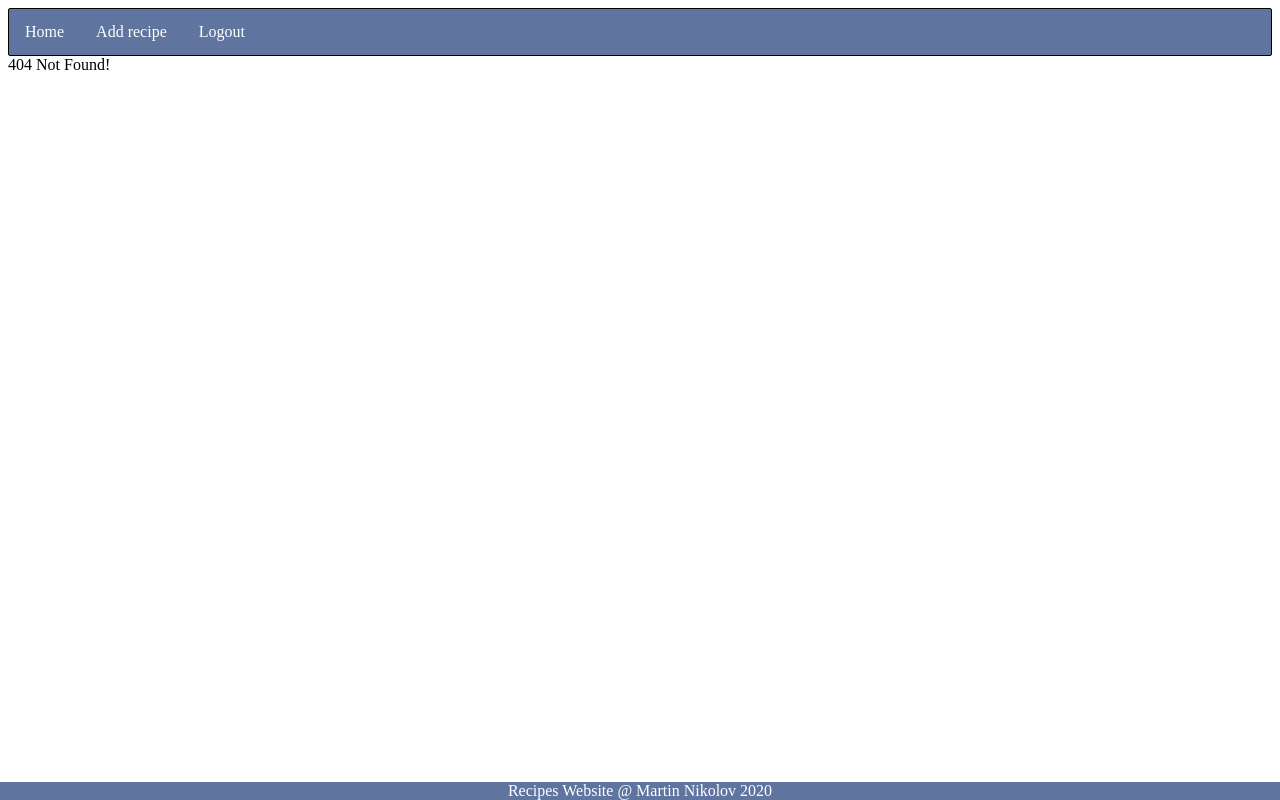
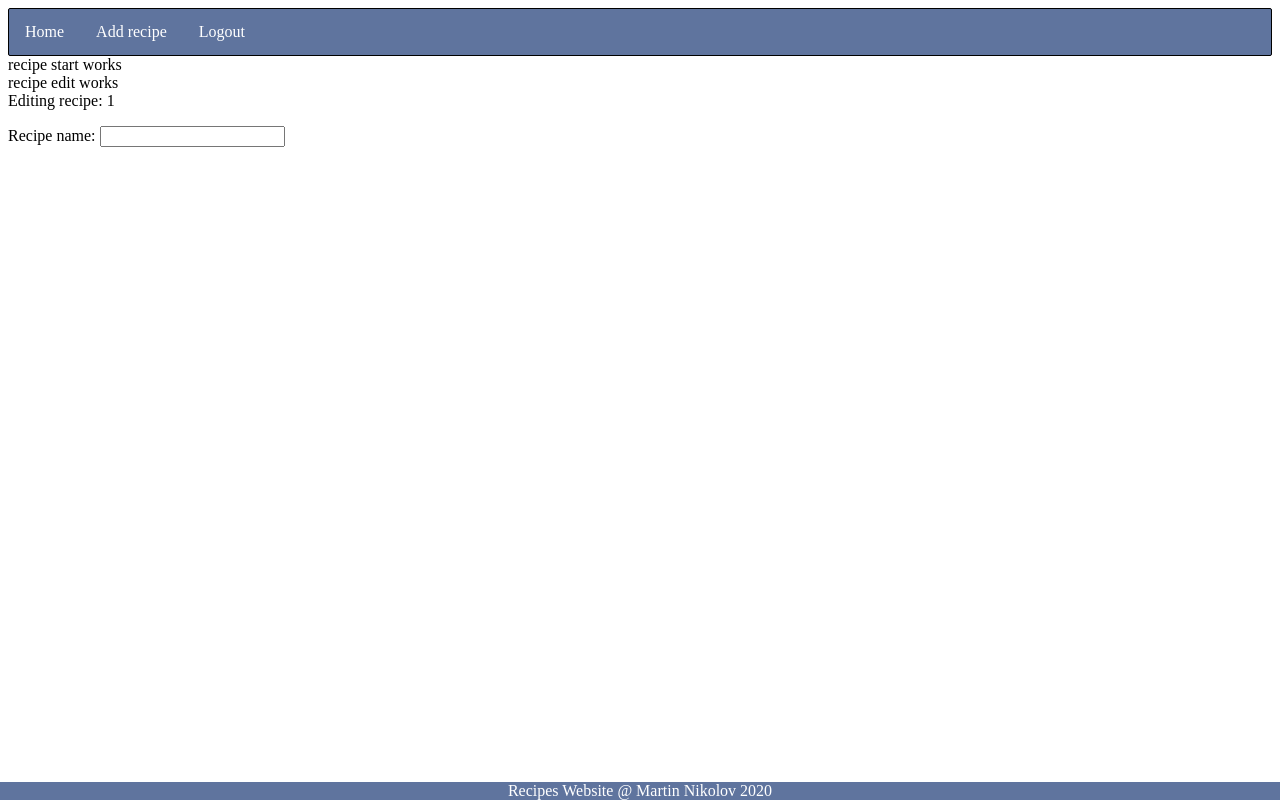
Before and after one commit to martinnikolov93/recipes--vue, a Vue app: page /recipe/1/edit in a window 1280 px wide. Before the commit this address had no page. Built offline with nearby package versions, Linux system fonts and the light colour scheme; no server answers; sample sign-in values are in the browser's storage.

Commit message:
Added recipe edit component and fetching data to it

```diff
--- a/src/components/recipes/RecipeDetails.vue
+++ b/src/components/recipes/RecipeDetails.vue
@@ -3,6 +3,7 @@
     recipe details works
     <div>Recipe ID: {{recipeId}}</div>
     <div>Recipe Name: {{selectedRecipe.name}}</div>
+    <router-link :to="recipeId | recipeEditLink">Edit</router-link>
   </div>
 </template>
 
@@ -10,6 +11,7 @@
 import recipesMixin from "@/mixins/recipes-mixin";
 
 export default {
+  name: "RecipeDetails",
   props: {
     isAuth: Boolean,
   },
@@ -19,12 +21,16 @@ export default {
         recipe: {},
     };
   },
-  name: "RecipeDetails",
   beforeCreate() {
     this.$emit("onAuth", localStorage.getItem("token") !== null);
   },
   created() {
     this.getRecipe(this.recipeId)
+  },
+  filters: {
+    recipeEditLink(recipeId){
+      return `/recipe/${recipeId}/edit`;
+    }
   },
   methods: {
   },
--- /dev/null
+++ b/src/components/recipes/RecipeEdit.vue
@@ -0,0 +1,46 @@
+<template>
+  <div>
+    recipe edit works
+    <div>Editing recipe: {{ recipeId }}</div>
+    <p class="field field-icon">
+      <label for="recipe-name">
+        <span>
+          Recipe name:
+        </span>
+      </label>
+      <input
+        v-model="selectedRecipe.name"
+        type="text"
+        name="recipe-name"
+        id="recipe-name"
+      />
+    </p>
+  </div>
+</template>
+
+<script>
+import recipesMixin from "@/mixins/recipes-mixin";
+
+export default {
+  props: {
+    isAuth: Boolean,
+  },
+  data: function() {
+    return {
+      recipeId: this.$route.params.id,
+      recipeName: {},
+    };
+  },
+  name: "RecipeEdit",
+  beforeCreate() {
+    this.$emit("onAuth", localStorage.getItem("token") !== null);
+  },
+  created() {
+    this.getRecipe(this.recipeId);
+  },
+  methods: {},
+  mixins: [recipesMixin],
+};
+</script>
+
+<style></style>
--- a/src/router.js
+++ b/src/router.js
@@ -8,6 +8,7 @@ import NotFound from '@/components/shared/NotFound.vue';
 import AddRecipe from '@/components/recipes/AddRecipe.vue';
 import RecipeDetails from '@/components/recipes/RecipeDetails.vue';
 import RecipeStart from '@/components/recipes/RecipeStart.vue';
+import RecipeEdit from '@/components/recipes/RecipeEdit.vue';
 
 
 Vue.use(VueRouter);
@@ -44,6 +45,9 @@ const routes = [
             },
             {
                 path: ':id', component: RecipeDetails
+            },
+            {
+                path: ':id/edit', component: RecipeEdit
             }
         ]
     },
```
